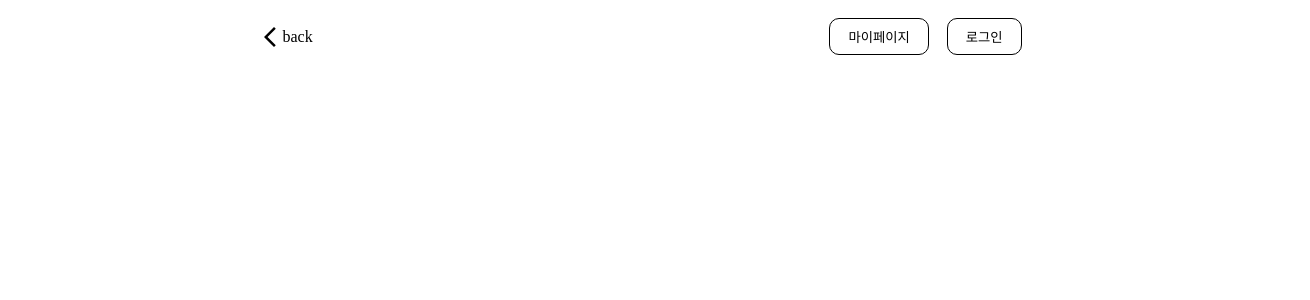
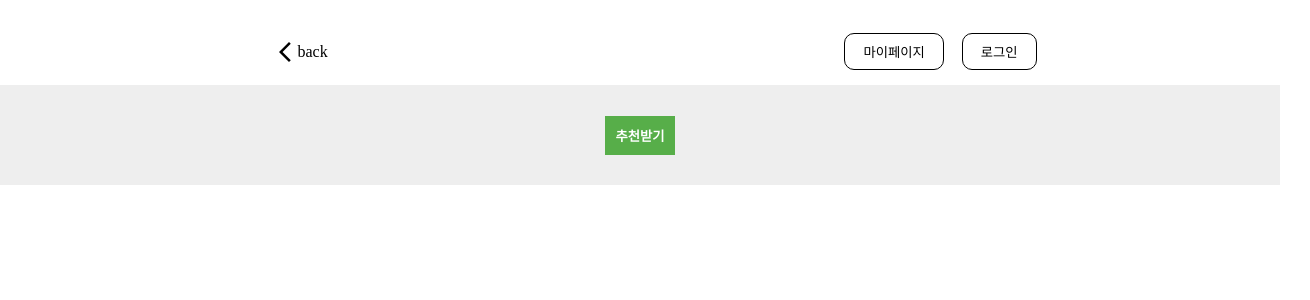
Before and after one commit to hhw12409/WTD, a React (Create React App) app in the folder frontend/: page /home in a window 1280 px wide. Shown: the top 300 px of the page, 1310 px wide, since content can reach past the window. Built offline with nearby package versions, Linux system fonts and the light colour scheme.

Commit message:
Feat : 추천 페이지 기본 셋팅

```diff
--- a/frontend/src/App.tsx
+++ b/frontend/src/App.tsx
@@ -10,6 +10,7 @@ const RootPage = lazy(() => import('@pages/RootPage'));
 const HomePage = lazy(() => import('@pages/HomePage'));
 const LoginPage = lazy(() => import('@pages/LoginPage'));
 const MyPage = lazy(() => import('@pages/MyPage'));
+const RecommendPage = lazy(() => import('@pages/RecommendPage'));
 const ErrorPage = lazy(() => import('@pages/ErrorPage'));
 const SearchPage = lazy(() => import('@pages/SearchPage'));
 const SearchResultPage = lazy(() => import('@pages/SearchResultPage'));
@@ -25,6 +26,7 @@ function App() {
           <Route path={PATH.HOME} element={<HomePage />} />
           <Route path={PATH.LOGIN} element={<LoginPage />} />
           <Route path={PATH.MYPAGE} element={<MyPage />} />
+          <Route path={PATH.RECOMMEND} element={<RecommendPage />} />
           <Route path={PATH.SEARCH} element={<SearchPage />} />
           <Route path={PATH.SEARCH_RESULT} element={<SearchResultPage />} />
           <Route path={PATH.ERROR_PAGE} element={<ErrorPage />} />
--- a/frontend/src/components/@shared/FlexBox/FlexBox.tsx
+++ b/frontend/src/components/@shared/FlexBox/FlexBox.tsx
@@ -6,6 +6,7 @@ const FlexBox = styled.div<React.CSSProperties>`
     Flex({ flexDirection, justifyContent, flexWrap, alignItems, rowGap, columnGap })}
   ${({ margin }) => `margin: ${margin}`};
   ${({ height }) => `height: ${height}`};
+  ${({ width }) => `width: ${width}`};
 `;
 
 export default FlexBox;
--- a/frontend/src/components/Navbar/Navbar.styles.tsx
+++ b/frontend/src/components/Navbar/Navbar.styles.tsx
@@ -13,6 +13,7 @@ const Nav = styled(Center)`
   justify-content: space-around;
   width: 100%;
   margin-top: var(--margin-size-base);
+  padding: 15px;
 `;
 
 const Button = styled.button`
--- a/frontend/src/constants/path.ts
+++ b/frontend/src/constants/path.ts
@@ -1,11 +1,12 @@
 interface IPath {
-  [key: string]:string
+  [key: string]: string;
 }
 
 const PATH: IPath = {
   ROOT: '/',
   HOME: '/home',
   FREE_BOARD: '/freeboard',
+  RECOMMEND: '/recommend',
   LOGIN: '/login',
   OAUTH: '/oauth',
   MYPAGE: '/mypage',
--- a/frontend/src/pages/HomePage/index.tsx
+++ b/frontend/src/pages/HomePage/index.tsx
@@ -1,9 +1,22 @@
 import Navbar from '@components/Navbar/Navbar';
+import Button from '@components/@shared/Button/Button';
+import FlexBox from '@components/@shared/FlexBox/FlexBox';
+import { useState } from 'react';
+import { Link } from 'react-router-dom';
 
 const HomePage = () => {
   return (
     <>
-      <Navbar></Navbar>
+      <Navbar />
+      <div style={{ backgroundColor: '#eee', width: '100%', height: '100px' }}>
+        <FlexBox alignItems="center" justifyContent="center" width="100%" height="100px">
+          <Button backgroundColor="#57AE49" color="white" fontWeight="800" cursor="pointer">
+            <Link to="/recommend" style={{ textDecoration: 'none', color: 'white' }}>
+              추천받기
+            </Link>
+          </Button>
+        </FlexBox>
+      </div>
     </>
   );
 };
--- /dev/null
+++ b/frontend/src/pages/HomePage/styles.ts
@@ -0,0 +1 @@
+import styled from 'styled-components';
--- /dev/null
+++ b/frontend/src/pages/RecommendPage/index.tsx
@@ -0,0 +1,5 @@
+const RecommendPage = () => {
+  return <div>Recommend Page</div>;
+};
+
+export default RecommendPage;
```
